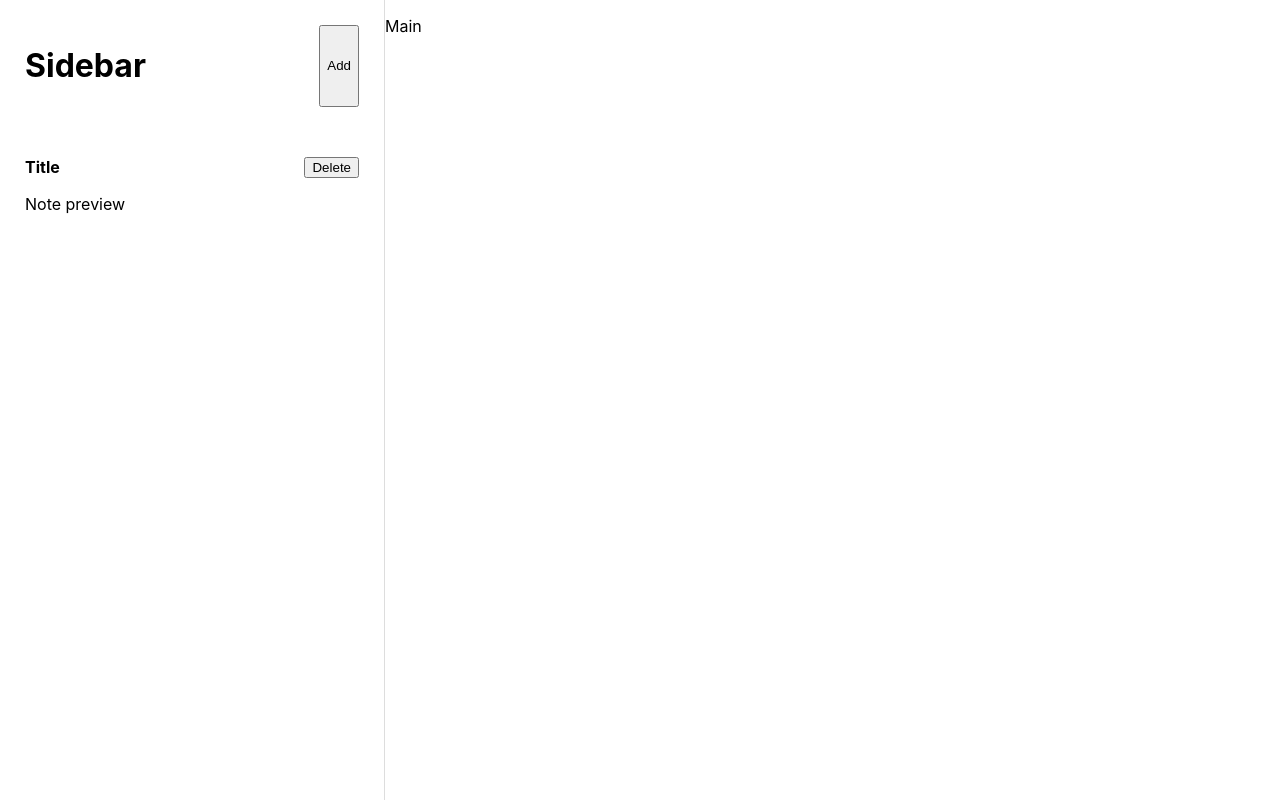
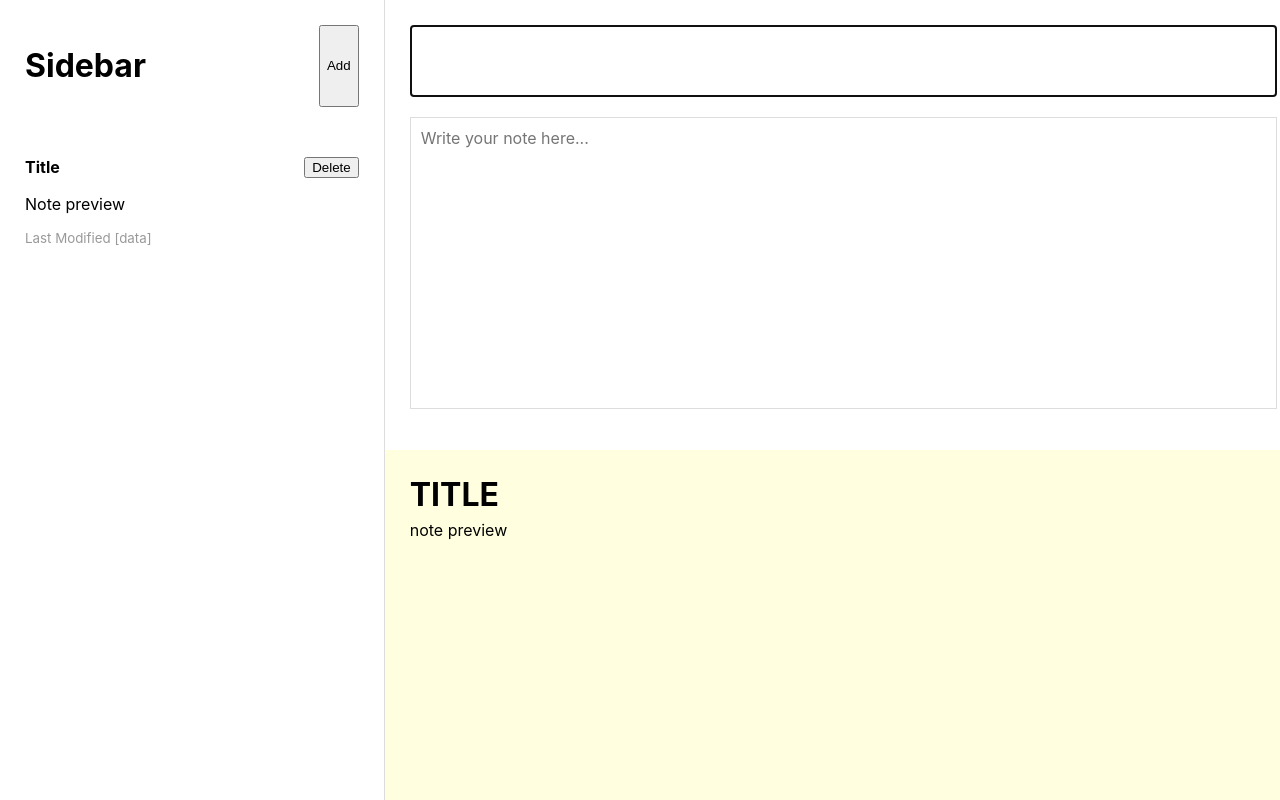
Before and after one commit to Ebazhanov/notes-app, a React (Create React App) app: page / in a window 1280 px wide. Built offline with nearby package versions, Linux system fonts and the light colour scheme.

Commit message:
styling, main

```diff
--- a/src/App.tsx
+++ b/src/App.tsx
@@ -1,7 +1,7 @@
 import React from "react";
 import "./App.css";
 import Sidebar from "./components/sidebar/Sidebar";
-import Main from "./components/Main";
+import Main from "./components/main/Main";
 
 function App() {
   return (
--- a/src/components/Main.tsx
+++ /dev/null
@@ -1,3 +0,0 @@
-export default function Main() {
-  return <p>Main</p>;
-}
--- /dev/null
+++ b/src/components/main/Main.tsx
@@ -0,0 +1,24 @@
+import {
+  AppNote,
+  AppNoteEdit,
+  AppNotePreview,
+  EditInputField,
+  EditTextArea,
+  MarkdownPreview,
+  NotePreviewTitle,
+} from "./style";
+
+export default function Main() {
+  return (
+    <AppNote>
+      <AppNoteEdit>
+        <EditInputField type="text" id="title" autoFocus />
+        <EditTextArea id="body" placeholder="Write your note here..." />
+      </AppNoteEdit>
+      <AppNotePreview>
+        <NotePreviewTitle>TITLE</NotePreviewTitle>
+        <MarkdownPreview>note preview</MarkdownPreview>
+      </AppNotePreview>
+    </AppNote>
+  );
+}
--- /dev/null
+++ b/src/components/main/style.ts
@@ -0,0 +1,51 @@
+import styled from "styled-components";
+
+export const AppNote = styled.div`
+  width: 70%;
+  height: 100vh;
+`;
+
+export const AppNoteEdit = styled.div`
+  height: 50vh;
+  padding: 25px;
+`;
+
+export const AppNotePreview = styled.div`
+  height: 50vh;
+  background: lightyellow;
+`;
+
+export const NotePreviewTitle = styled.h1`
+  padding: 25px 25px 0 25px;
+  margin: 0;
+`;
+
+export const MarkdownPreview = styled.div`
+  padding: 0 25px 25px 25px;
+  font-size: 1rem;
+  line-height: 2rem;
+`;
+
+export const EditTextArea = styled.textarea`
+  display: block;
+  border: 1px solid #ddd;
+  margin-bottom: 20px;
+  width: 100%;
+  height: calc(50vh - 130px);
+  padding: 10px;
+  resize: none;
+  font-size: inherit;
+  font-family: inherit;
+`;
+
+export const EditInputField = styled.input`
+  display: block;
+  border: 1px solid #ddd;
+  margin-bottom: 20px;
+  width: 100%;
+  height: 50px;
+  font-size: 2rem;
+  padding: 10px;
+  resize: none;
+  font-family: inherit;
+`;
--- a/src/components/sidebar/Sidebar.tsx
+++ b/src/components/sidebar/Sidebar.tsx
@@ -1,4 +1,11 @@
-import { AppSidebar, Header, Note, Notes, SideBarNoteTitle } from "./style";
+import {
+  AppSidebar,
+  Header,
+  Note,
+  NoteMeta,
+  Notes,
+  SideBarNoteTitle,
+} from "./style";
 
 const Sidebar = () => {
   return (
@@ -14,6 +21,7 @@ const Sidebar = () => {
             <button>Delete</button>
           </SideBarNoteTitle>
           <p>Note preview</p>
+          <NoteMeta>Last Modified [data]</NoteMeta>
         </Note>
       </Notes>
     </AppSidebar>
--- a/src/components/sidebar/style.ts
+++ b/src/components/sidebar/style.ts
@@ -27,3 +27,8 @@ export const SideBarNoteTitle = styled.div`
   display: flex;
   justify-content: space-between;
 `;
+
+export const NoteMeta = styled.small`
+  display: block;
+  color: #999;
+`;
```
